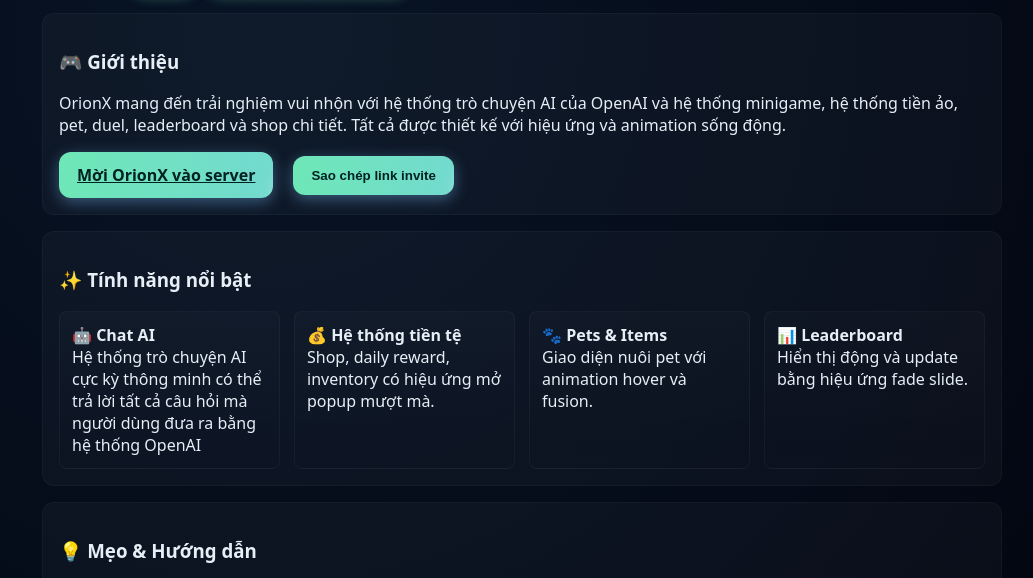
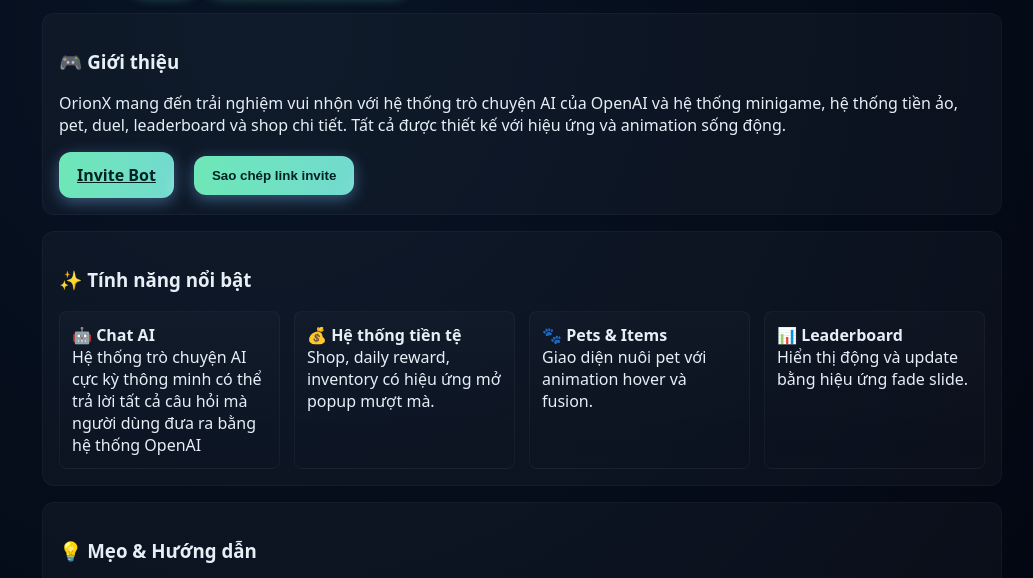
Before and after one commit to ItssangX/OrionX, a plain HTML site: page index.html in a window 1280 px wide. Shown: the part 159-737 px from the top of the page, without its empty margins (118-1151 px from the left). Drawn offline with Linux system fonts and the light colour scheme.

Commit message:
Update index.html

```diff
--- a/index.html
+++ b/index.html
@@ -64,7 +64,7 @@
 <h3>🎮 Giới thiệu</h3>
 <p class="muted">OrionX mang đến trải nghiệm vui nhộn với hệ thống trò chuyện AI của OpenAI và hệ thống minigame, hệ thống tiền ảo, pet, duel, leaderboard và shop chi tiết. Tất cả được thiết kế với hiệu ứng và animation sống động.</p>
 <div style="margin-top:12px;display:flex;gap:10px;flex-wrap:wrap;align-items:center">
-  <a href="https://discord.com/oauth2/authorize?client_id=1416254396303675392&permissions=2048&integration_type=0&scope=bot" target="_blank" class="btn">Mời OrionX vào server</a>
+  <a href="https://discord.com/oauth2/authorize?client_id=1416254396303675392&permissions=2048&integration_type=0&scope=bot" target="_blank" class="btn">Invite Bot</a>
   <button class="btn" id="btnCopy">Sao chép link invite</button>
 </div>
 </section>
```
